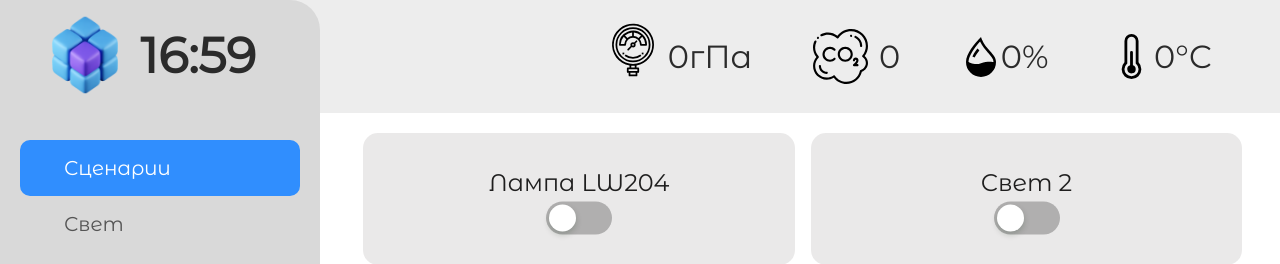
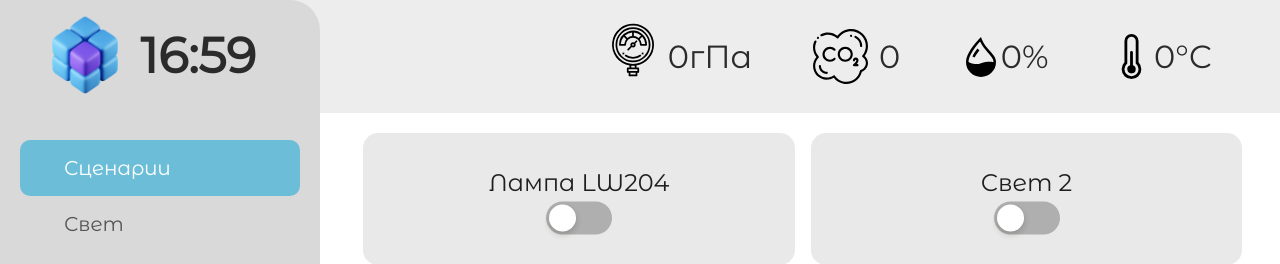
Before and after one commit to smart-cab/smartcab-hub, a React (Create React App) app in the folder frontend/: page /scenaries in a window 1280 px wide. Shown: the top 264 px of the page. Built offline with nearby package versions, Linux system fonts and the light colour scheme.

Commit message:
upadte interface: slider and sidebar

```diff
--- a/frontend/src/components/Sidebar.scss
+++ b/frontend/src/components/Sidebar.scss
@@ -47,7 +47,7 @@ hr {
             left: 50%;
             width: calc(100% - 40px);
             border-radius: 10px;
-            background-color: #308efe;
+            background-color: #6CBED8;
             z-index: -1;
             transform: translateX(-50%);
             transition: 0.3s ease-in-out;
--- a/frontend/src/components/controls/Slider.jsx
+++ b/frontend/src/components/controls/Slider.jsx
@@ -5,11 +5,15 @@ import "./Slider.scss";
 
 function MySlider({min, max, current_value=(max - min)/2, step=1}) {
     return (
-        <div>
+        <div >
             <tc-range-slider
-                slider-width="11em"
-                slider-bg="lightgrey"
-                slider-bg-fill="#81D7DD"
+                slider-width = "11em"
+                slider-bg = "lightgrey"
+                slider-bg-fill = "#81D7DD"
+                slider-height="0.6rem"
+                pointer-radius="1rem"
+                pointer-width="0.7rem"
+                pointer-height="1.8rem"
 
                 min = {`${min}`}
                 max = {`${max}`}
--- a/frontend/src/components/layout/AppLayout.jsx
+++ b/frontend/src/components/layout/AppLayout.jsx
@@ -3,7 +3,7 @@ import Sidebar from "../Sidebar.jsx";
 
 const AppLayout = () => {
     return <div style={{
-        padding: '0px 0px 0px 250px'
+        padding: '0px 0px 0px 250px',
     }}>
         <Sidebar />
         <Outlet />
```
Also changed, not shown: frontend/src/components/App.scss (line endings or trailing spaces).
